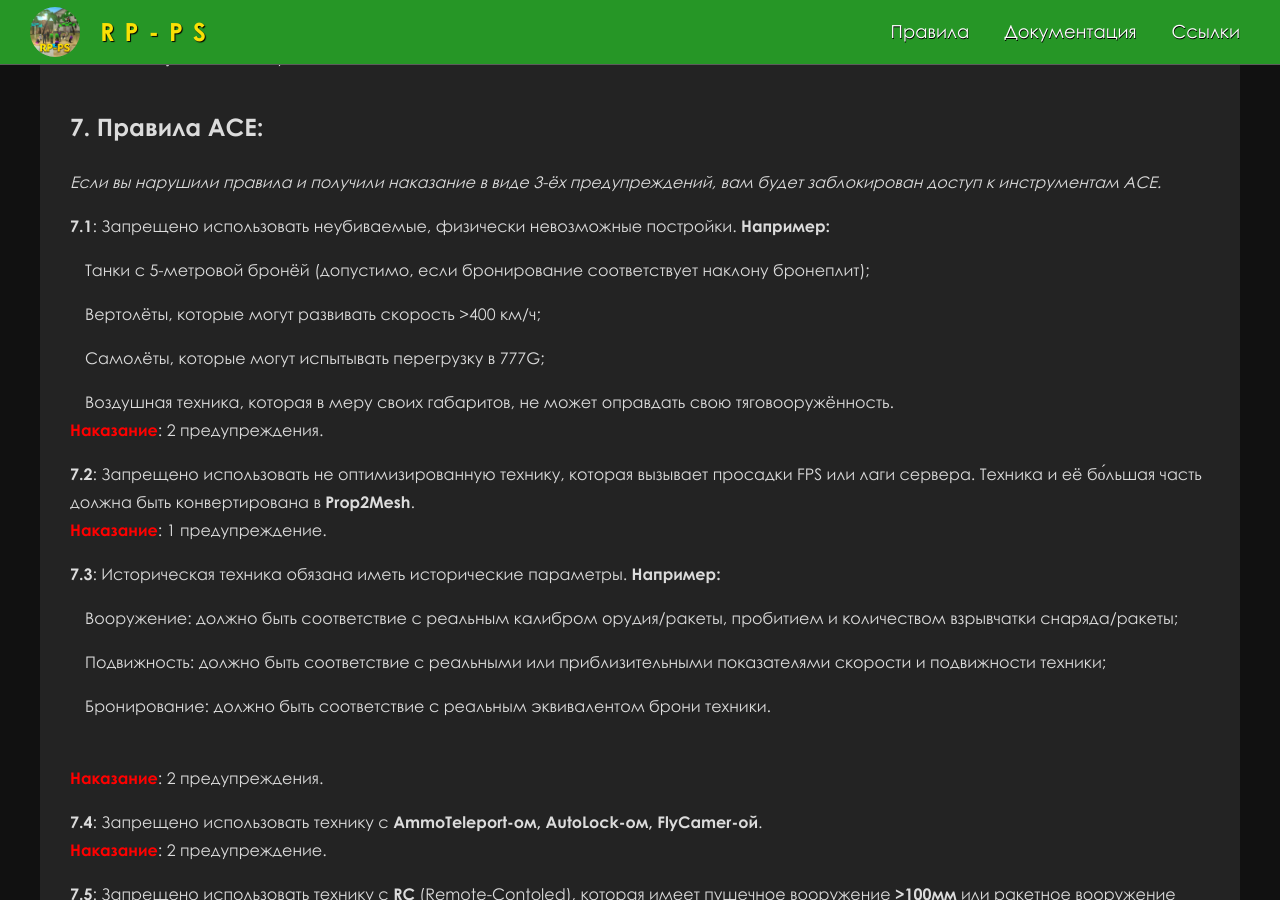
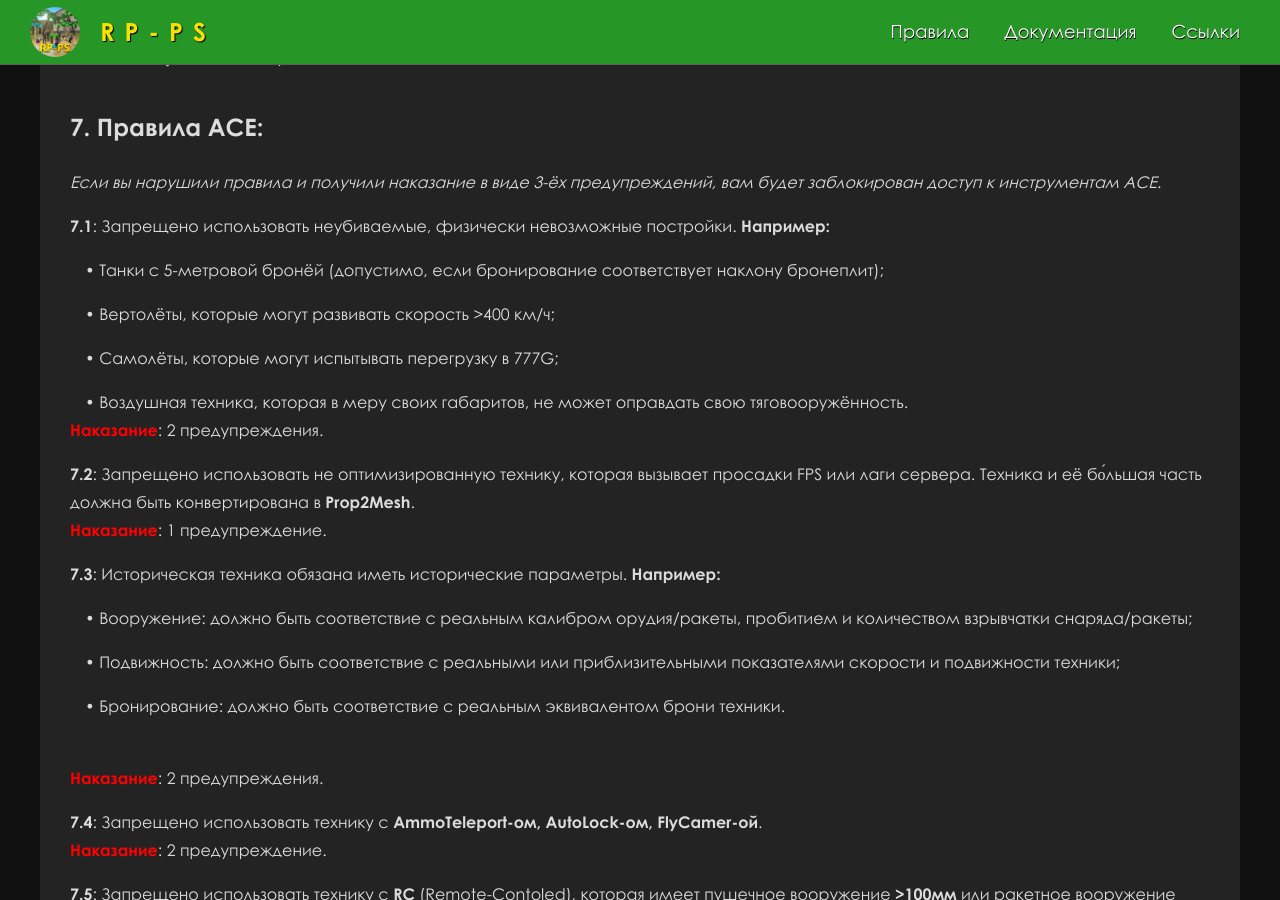
Before and after one commit to RP-PS/RP-PS.github.io, a Jekyll site: the page built from rules.md, in a window 1280 px wide and 900 px high, scrolled down 3540 px. Built offline with Jekyll 4.4.1, drawn with Linux system fonts in a browser that asks for light colours.

Commit message:
Чуть пофиксил пунктуацию правил ACE после Кости

```diff
--- a/rules.md
+++ b/rules.md
@@ -149,13 +149,13 @@ layout: default
 
 **7.1**: Запрещено использовать неубиваемые, физически невозможные постройки. **Например:**
 
-<span class="indent-text">Танки с 5-метровой бронёй (допустимо, если бронирование соответствует наклону бронеплит);</span>
+<span class="indent-text"> • Танки с 5-метровой бронёй (допустимо, если бронирование соответствует наклону бронеплит);</span>
 
-<span class="indent-text">Вертолёты, которые могут развивать скорость >400 км/ч;</span>
+<span class="indent-text"> • Вертолёты, которые могут развивать скорость >400 км/ч;</span>
 
-<span class="indent-text">Самолёты, которые могут испытывать перегрузку в 777G;</span>
+<span class="indent-text"> • Самолёты, которые могут испытывать перегрузку в 777G;</span>
 
-<span class="indent-text">Воздушная техника, которая в меру своих габаритов, не может оправдать свою тяговооружённость.</span>
+<span class="indent-text"> • Воздушная техника, которая в меру своих габаритов, не может оправдать свою тяговооружённость.</span>
 **Наказание**: 2 предупреждения.
 
 **7.2**: Запрещено использовать не оптимизированную технику, которая вызывает просадки FPS или лаги сервера. Техника и её бо́льшая часть должна быть конвертирована в **Prop2Mesh**.
@@ -164,11 +164,11 @@ layout: default
 **7.3**: Историческая техника обязана иметь исторические параметры.
 **Например:**
 
-<span class="indent-text"> Вооружение: должно быть соответствие с реальным калибром орудия/ракеты, пробитием и количеством взрывчатки снаряда/ракеты;</span>
+<span class="indent-text"> • Вооружение: должно быть соответствие с реальным калибром орудия/ракеты, пробитием и количеством взрывчатки снаряда/ракеты;</span>
 
-<span class="indent-text">Подвижность: должно быть соответствие с реальными или приблизительными показателями скорости и подвижности техники;</span>
+<span class="indent-text"> • Подвижность: должно быть соответствие с реальными или приблизительными показателями скорости и подвижности техники;</span>
 
-<span class="indent-text">Бронирование: должно быть соответствие с реальным эквивалентом брони техники.</span>
+<span class="indent-text"> • Бронирование: должно быть соответствие с реальным эквивалентом брони техники.</span>
 
 **Наказание**: 2 предупреждения.
 
```
